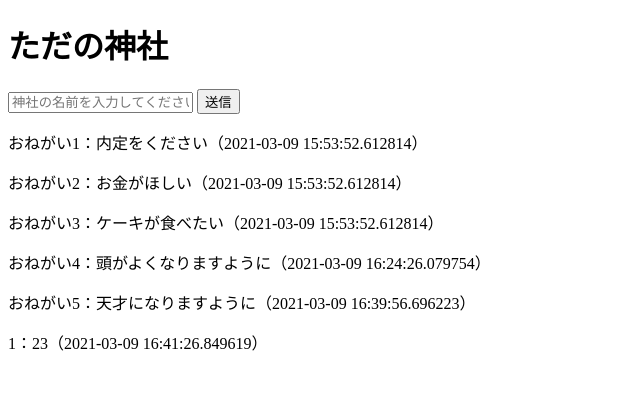
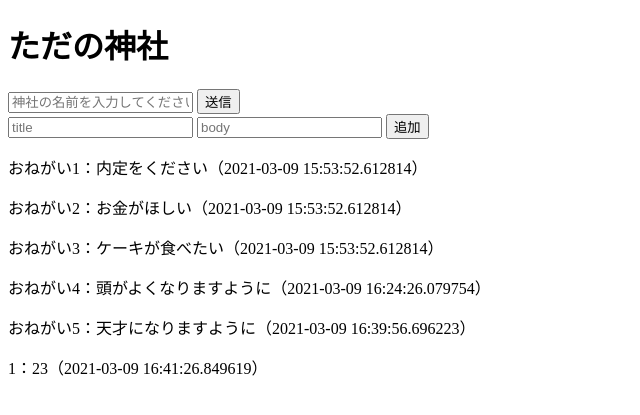
Before and after one commit to N-Naoto/flask_login, a Flask app: page / in a window 1280 px wide. Shown: the top 415 px of the page, without its empty margins (0-640 px from the left). Run offline with Flask 2, Linux system fonts and the light colour scheme.

Commit message:
フォームから情報をデータベースに格納＆表示　完了

```diff
--- a/app/app.py
+++ b/app/app.py
@@ -1,6 +1,8 @@
 from flask import Flask,render_template,request
+from models.models import OnegaiContent
 
-from models.models import OnegaiContent
+from models.database import db_session
+from datetime import datetime
 
 app = Flask(__name__)
 
@@ -17,5 +19,14 @@ def post():
     all_onegai = OnegaiContent.query.all()
     return render_template('index.html',name=name,all_onegai=all_onegai)
 
+@app.route('/add',methods=['post'])
+def add():
+    title = request.form['title']
+    body = request.form['body']
+    content = OnegaiContent(title, body, datetime.now())
+    db_session.add(content)
+    db_session.commit()
+    return index()
+
 if __name__ == '__main__':
     app.run()
--- a/app/templates/index.html
+++ b/app/templates/index.html
@@ -20,6 +20,14 @@
         <input type="submit" value="送信">
     </form>
 
+    <form action="/add" method="POST">
+        <input type="text" name="title" placeholder="title">
+        <input type="text" name="body" placeholder="body">
+        <input type="submit" value="追加">
+    </form>
+
+
+
     {% for onegai in all_onegai %}
     <p>{{onegai.title}}：{{onegai.body}}（{{onegai.date}}）</p>
     {% endfor %}
```
Also changed, not shown: models/onegai.db.
